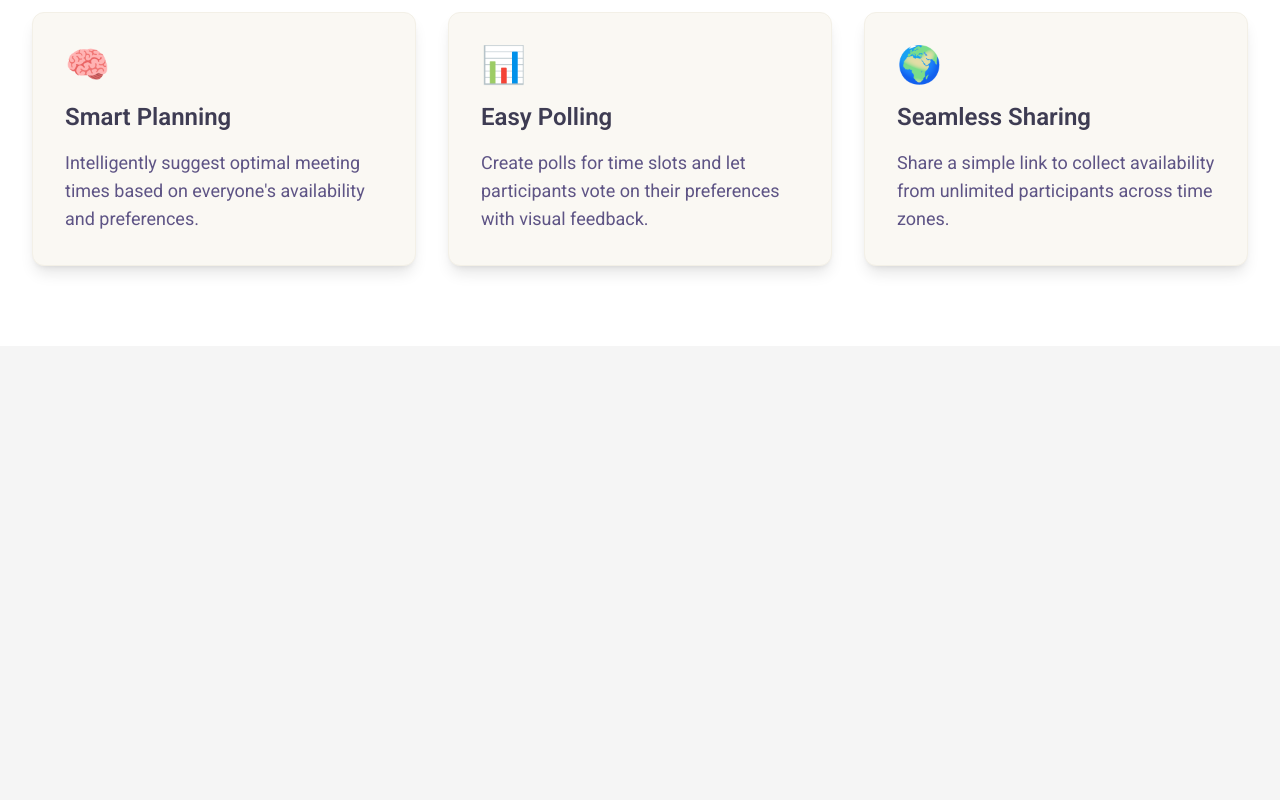
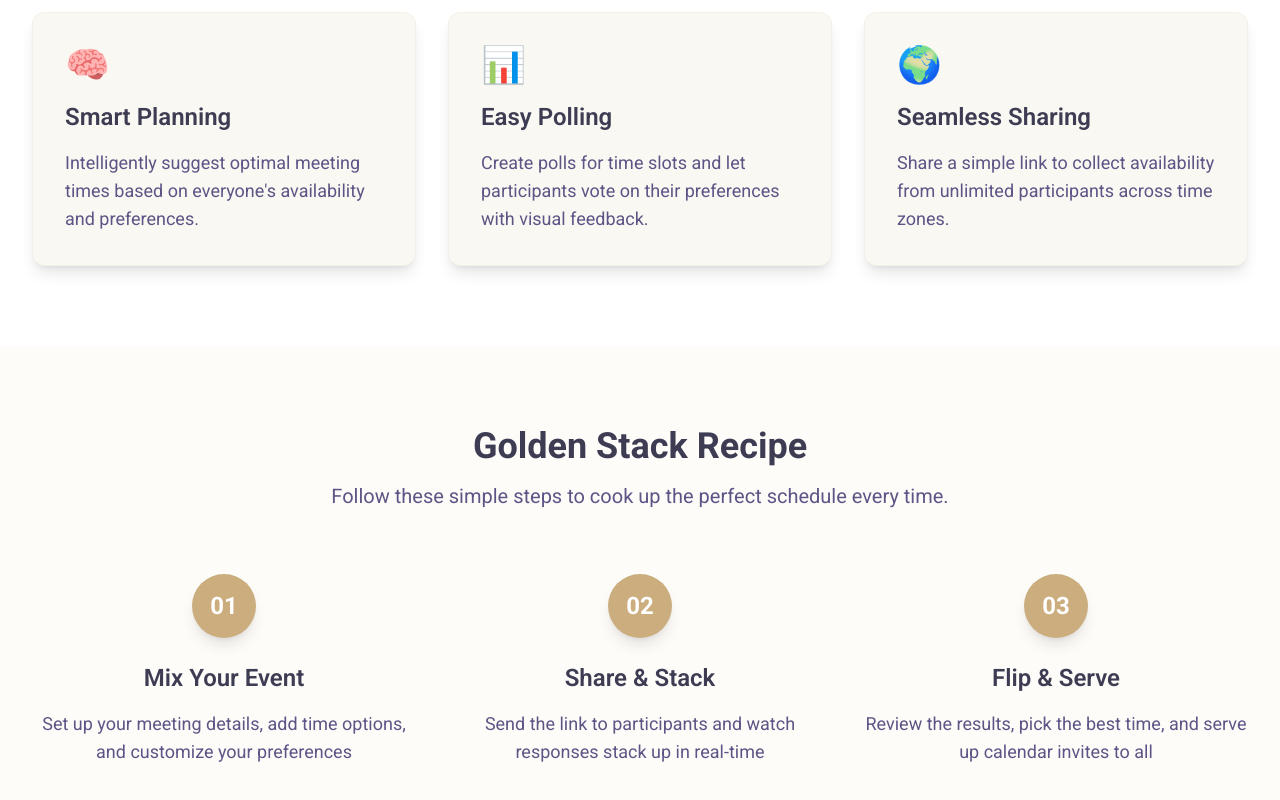
Before and after one commit to plan-cake/frontend, a Next.js app: page / in a window 1280 px wide. Shown: the part 885-1685 px from the top of the page. Before the commit the page ends 1231 px from the top, so only its background shows below. Built offline with nearby package versions, Linux system fonts and the light colour scheme.

Commit message:
Added Steps on how to use plancake (a little cheesy ngl) TBD

```diff
--- a/app/page.tsx
+++ b/app/page.tsx
@@ -22,6 +22,27 @@ const features = [
 		description:
 			"Share a simple link to collect availability from unlimited participants across time zones.",
 		icon: "🌍",
+	},
+];
+
+const steps = [
+	{
+		step: "01",
+		title: "Mix Your Event",
+		description:
+			"Set up your meeting details, add time options, and customize your preferences",
+	},
+	{
+		step: "02",
+		title: "Share & Stack",
+		description:
+			"Send the link to participants and watch responses stack up in real-time",
+	},
+	{
+		step: "03",
+		title: "Flip & Serve",
+		description:
+			"Review the results, pick the best time, and serve up calendar invites to all",
 	},
 ];
 
@@ -249,6 +270,57 @@ export default function Home() {
 					</div>
 				</div>
 			</section>
+
+			{/* How It Works Section */}
+			<section className="py-20 px-4 sm:px-6 lg:px-8">
+				<div className="max-w-7xl mx-auto">
+					<div className="text-center mb-16">
+						<h2
+							className={`text-4xl font-bold ${
+								isDarkMode ? "text-bone-100" : "text-violet-700"
+							} mb-4`}
+						>
+							Golden Stack Recipe
+						</h2>
+						<p
+							className={`text-xl ${
+								isDarkMode ? "text-bone-300" : "text-violet-600"
+							} max-w-2xl mx-auto`}
+						>
+							Follow these simple steps to cook up the perfect schedule every
+							time.
+						</p>
+					</div>
+
+					<div className="grid md:grid-cols-3 gap-8">
+						{steps.map((step, index) => (
+							<div key={index} className="text-center">
+								<div
+									className={`w-16 h-16 ${
+										isDarkMode ? "bg-lion-600" : "bg-lion-500"
+									} text-white rounded-full flex items-center justify-center text-2xl font-bold mx-auto mb-6 shadow-lg`}
+								>
+									{step.step}
+								</div>
+								<h3
+									className={`text-2xl font-semibold ${
+										isDarkMode ? "text-bone-100" : "text-violet-700"
+									} mb-4`}
+								>
+									{step.title}
+								</h3>
+								<p
+									className={`${
+										isDarkMode ? "text-bone-300" : "text-violet-600"
+									} text-lg`}
+								>
+									{step.description}
+								</p>
+							</div>
+						))}
+					</div>
+				</div>
+			</section>
 		</div>
 	);
 }
```
